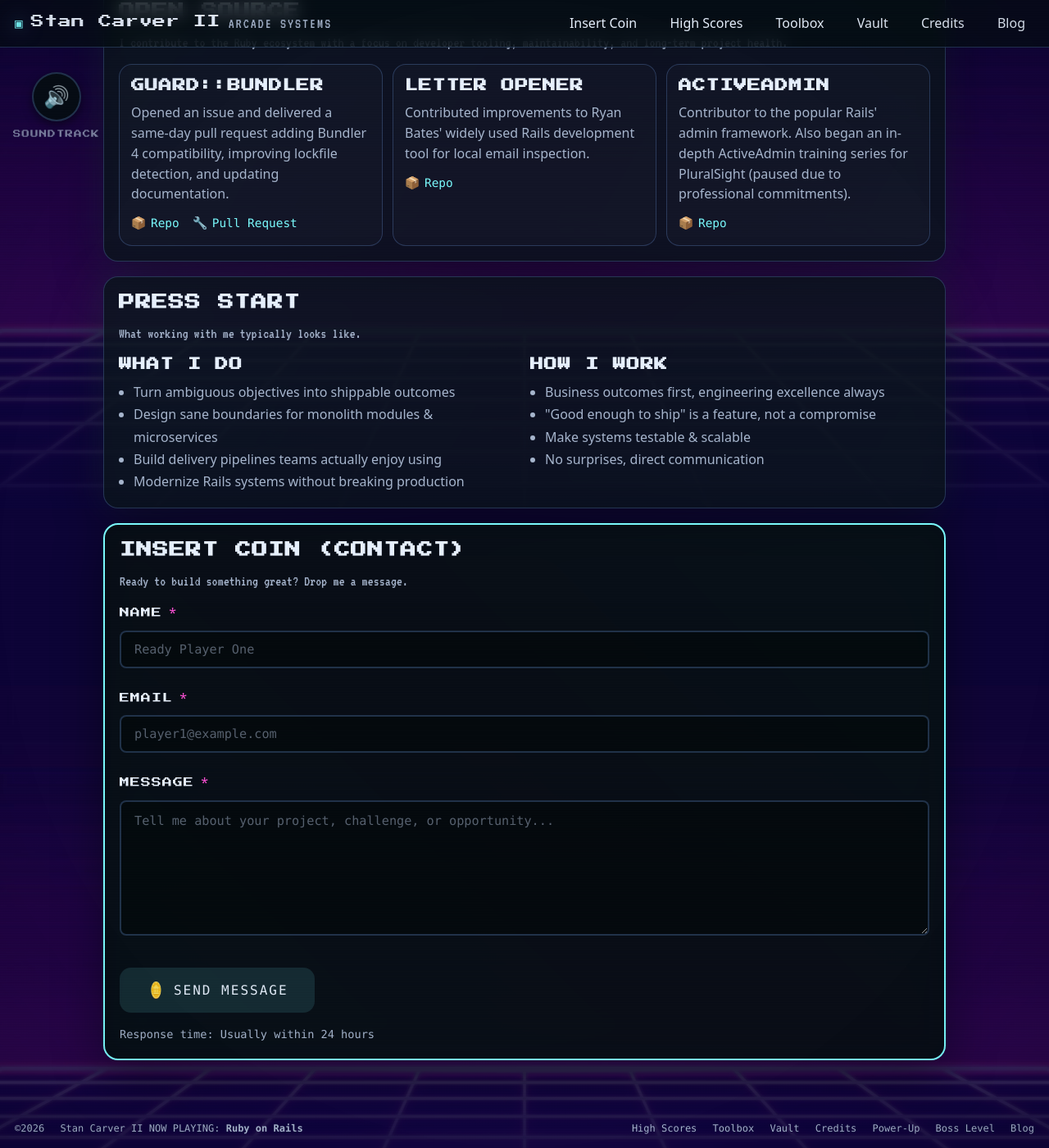
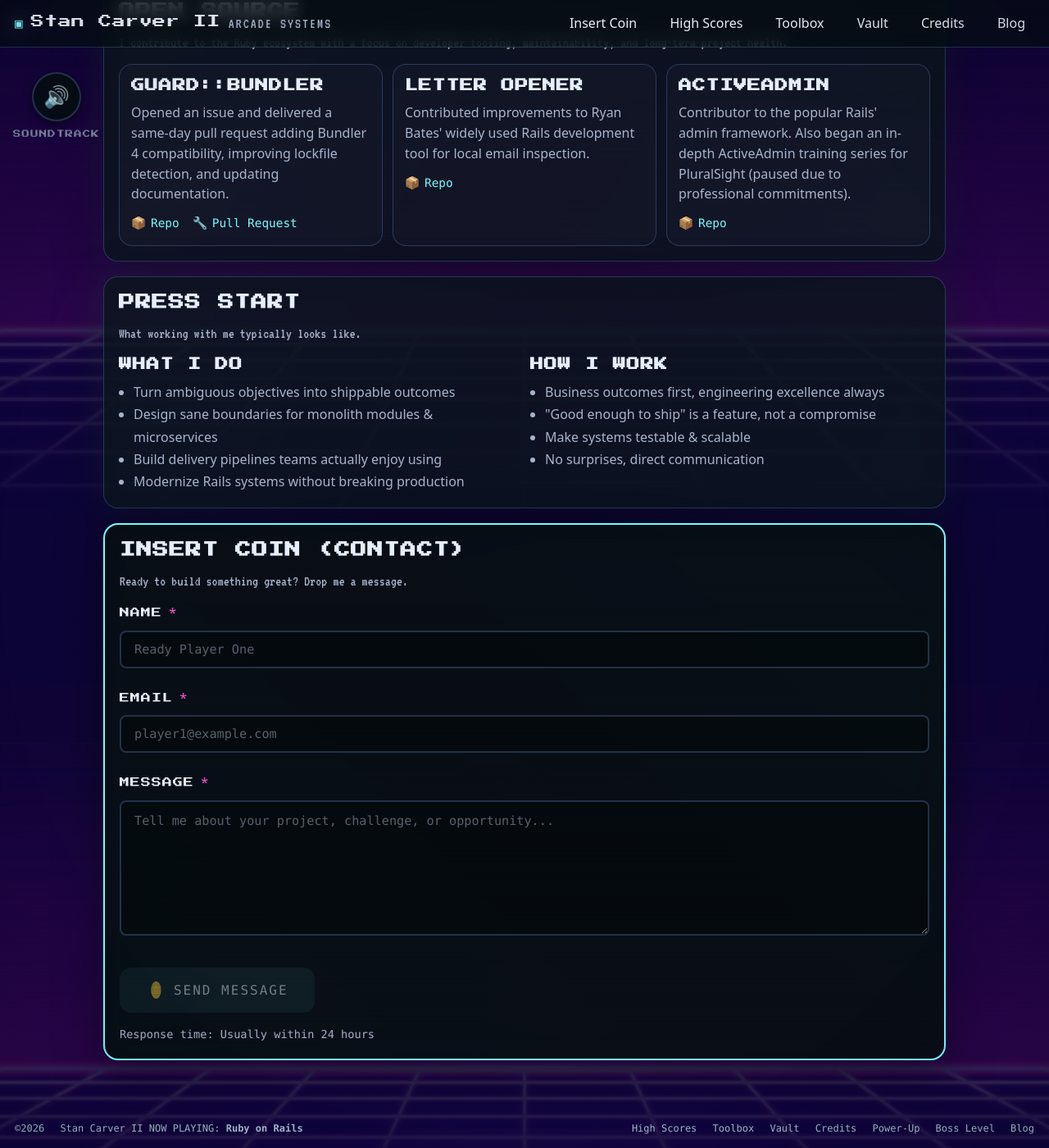
Before and after one commit to scarver2/scarver2.github.io, a Jekyll site: the page built from index.html, in a window 1280 px wide and 1400 px high, scrolled down 1180 px. Shown: the whole window at 82% size. Built offline with Jekyll 4.4.1, drawn with Linux system fonts in a browser that asks for light colours.

Commit message:
added form validation (#6)
added a contact form with validation
Implemented formsubmit.co service

```diff
--- a/_includes/contact-form.html
+++ b/_includes/contact-form.html
@@ -5,15 +5,15 @@
     </header>
 
     <form class="contact-form" action="https://formsubmit.co/f0c3f2a39f2c5d002582fe4ec731237d" method="POST">
-        <!-- Hidden fields -->
         <input type="hidden" name="_subject" value="stancarver.com contact form">
         <input type="hidden" name="_next" value="https://stancarver.com/thanks/">
         <input type="hidden" name="_captcha" value="false">
 
-        <!-- Honeypot -->
-        <input type="text" name="_honey" class="honeypot">
+        <div class="honeypot-wrapper">
+            <label for="website">Website (leave blank)</label>
+            <input type="text" id="website" name="_honey" class="honeypot" tabindex="-1" autocomplete="off">
+        </div>
 
-        <!-- Form fields -->
         <div class="form-group">
             <label for="contact-name">
                 <span class="form-label">NAME</span>
--- a/assets/css/forms.css
+++ b/assets/css/forms.css
@@ -169,3 +169,70 @@
         align-items: stretch;
     }
 }
+
+/* Form error notification */
+.form-error-notification {
+    position: fixed;
+    bottom: 100px;
+    right: 20px;
+    background: rgba(255, 79, 216, 0.95);
+    border: 2px solid var(--accent2);
+    border-radius: 12px;
+    padding: 1rem 1.5rem;
+    font-family: var(--arcade);
+    font-size: 0.7rem;
+    color: #120012;
+    z-index: 1001;
+    animation: slideInRight 0.3s ease, fadeOut 0.5s ease 2.5s forwards;
+    pointer-events: none;
+    max-width: 300px;
+    text-align: center;
+}
+
+/* Disabled button state */
+.contact-form button[type="submit"]:disabled {
+    opacity: 0.5;
+    cursor: not-allowed;
+    transform: none !important;
+    box-shadow: none !important;
+}
+
+.contact-form button[type="submit"]:disabled:hover {
+    transform: none;
+    box-shadow: none;
+}
+
+/* Submitting state (already exists, but ensure it's complete) */
+.contact-form.submitting {
+    opacity: 0.6;
+    pointer-events: none;
+    position: relative;
+}
+
+.contact-form.submitting::before {
+    content: "SENDING...";
+    position: absolute;
+    top: 50%;
+    left: 50%;
+    transform: translate(-50%, -50%);
+    font-family: var(--arcade);
+    font-size: 1.5rem;
+    color: var(--accent);
+    text-shadow: 0 0 20px rgba(123, 252, 255, 0.8);
+    z-index: 10;
+    animation: blink 1s step-end infinite;
+}
+
+/* Honeypot (hide from humans, visible to bots) */
+.honeypot-wrapper {
+    position: absolute;
+    left: -9999px;
+    width: 1px;
+    height: 1px;
+    overflow: hidden;
+}
+
+.honeypot {
+    width: 100%;
+    padding: 0.75rem;
+}
--- a/assets/js/site.js
+++ b/assets/js/site.js
@@ -217,3 +217,115 @@
     }, 1000);
   }
 })();
+
+/* =========================
+   Contact Form Validation
+   ========================= */
+(() => {
+  const form = document.querySelector('.contact-form');
+  if (!form) return;
+
+  const submitBtn = form.querySelector('button[type="submit"]');
+  const nameInput = form.querySelector('input[name="name"]');
+  const emailInput = form.querySelector('input[name="email"]');
+  const messageInput = form.querySelector('textarea[name="message"]');
+  const honeypot = form.querySelector('input[name="_honey"]');
+
+  // Disable submit button initially
+  submitBtn.disabled = true;
+  submitBtn.style.opacity = '0.5';
+  submitBtn.style.cursor = 'not-allowed';
+
+  // Validate form
+  function validateForm() {
+    // Check if honeypot is filled (bot detected)
+    if (honeypot && honeypot.value.trim() !== '') {
+      console.log('Bot detected - honeypot filled');
+      return false;
+    }
+
+    // Check if all required fields are valid
+    const isNameValid = nameInput && nameInput.value.trim().length > 0;
+    const isEmailValid = emailInput && emailInput.validity.valid && emailInput.value.trim().length > 0;
+    const isMessageValid = messageInput && messageInput.value.trim().length > 0;
+
+    return isNameValid && isEmailValid && isMessageValid;
+  }
+
+  // Update button state
+  function updateButtonState() {
+    const isValid = validateForm();
+
+    if (isValid) {
+      submitBtn.disabled = false;
+      submitBtn.style.opacity = '1';
+      submitBtn.style.cursor = 'pointer';
+    } else {
+      submitBtn.disabled = true;
+      submitBtn.style.opacity = '0.5';
+      submitBtn.style.cursor = 'not-allowed';
+    }
+  }
+
+  // Add event listeners to all fields
+  [nameInput, emailInput, messageInput].forEach(field => {
+    if (field) {
+      field.addEventListener('input', updateButtonState);
+      field.addEventListener('blur', updateButtonState);
+    }
+  });
+
+  // Watch honeypot (if bot fills it, disable form)
+  if (honeypot) {
+    honeypot.addEventListener('input', () => {
+      if (honeypot.value.trim() !== '') {
+        console.log('Bot activity detected');
+        submitBtn.disabled = true;
+        submitBtn.style.opacity = '0.3';
+        submitBtn.style.cursor = 'not-allowed';
+        // Prevent form submission
+        form.addEventListener('submit', (e) => {
+          e.preventDefault();
+          console.log('Submission blocked - bot detected');
+          return false;
+        }, { once: true });
+      }
+    });
+  }
+
+  // Double-check on submit
+  form.addEventListener('submit', (e) => {
+    if (!validateForm()) {
+      e.preventDefault();
+      console.log('Form submission blocked - validation failed');
+
+      // Show notification
+      showFormError('Please fill out all required fields correctly');
+      return false;
+    }
+
+    // Show loading state
+    submitBtn.disabled = true;
+    submitBtn.textContent = 'SENDING...';
+    form.classList.add('submitting');
+  });
+
+  // Show error notification
+  function showFormError(message) {
+    // Remove existing notification
+    const existing = document.querySelector('.form-error-notification');
+    if (existing) existing.remove();
+
+    const notification = document.createElement('div');
+    notification.className = 'form-error-notification';
+    notification.textContent = message;
+    form.appendChild(notification);
+
+    setTimeout(() => {
+      notification.remove();
+    }, 3000);
+  }
+
+  // Initial validation check
+  updateButtonState();
+})();
```
